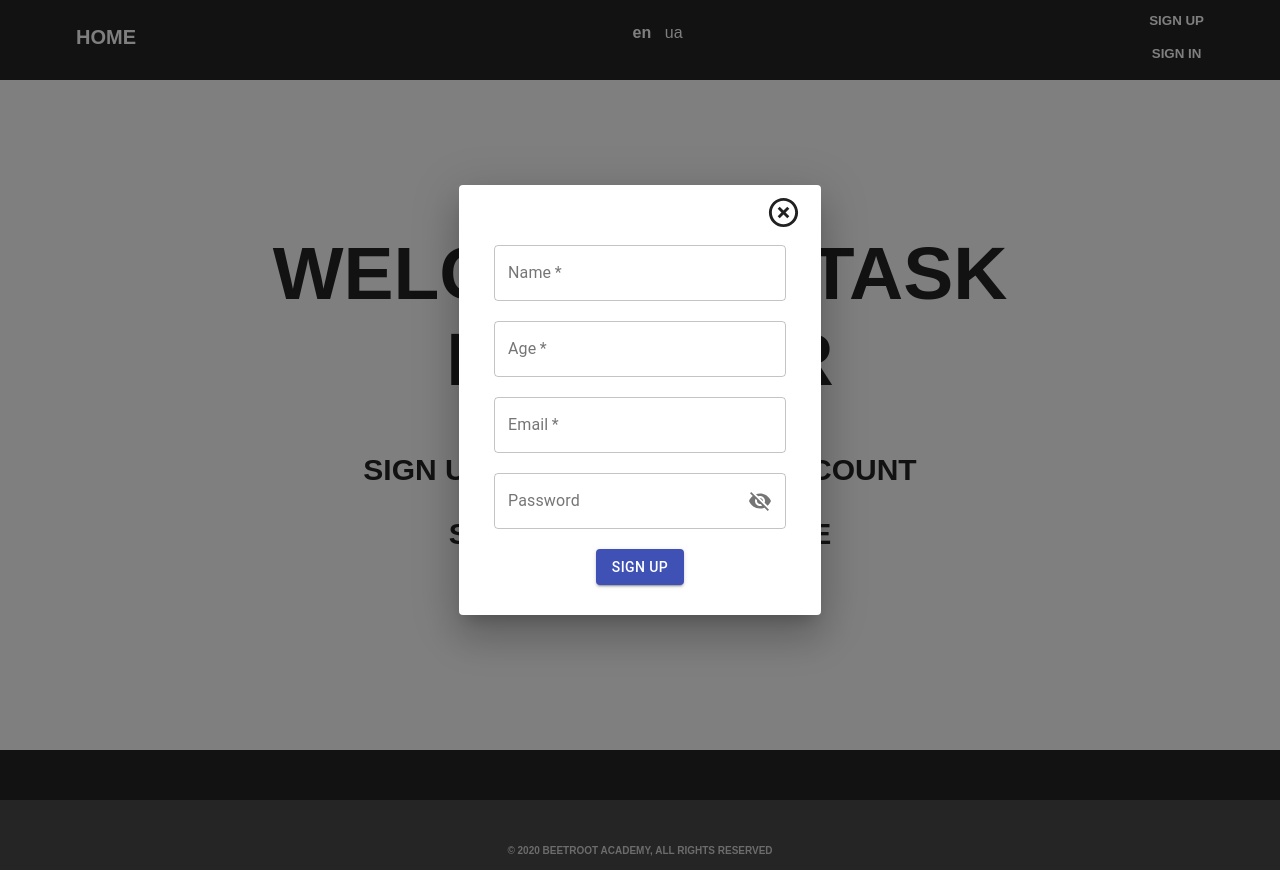
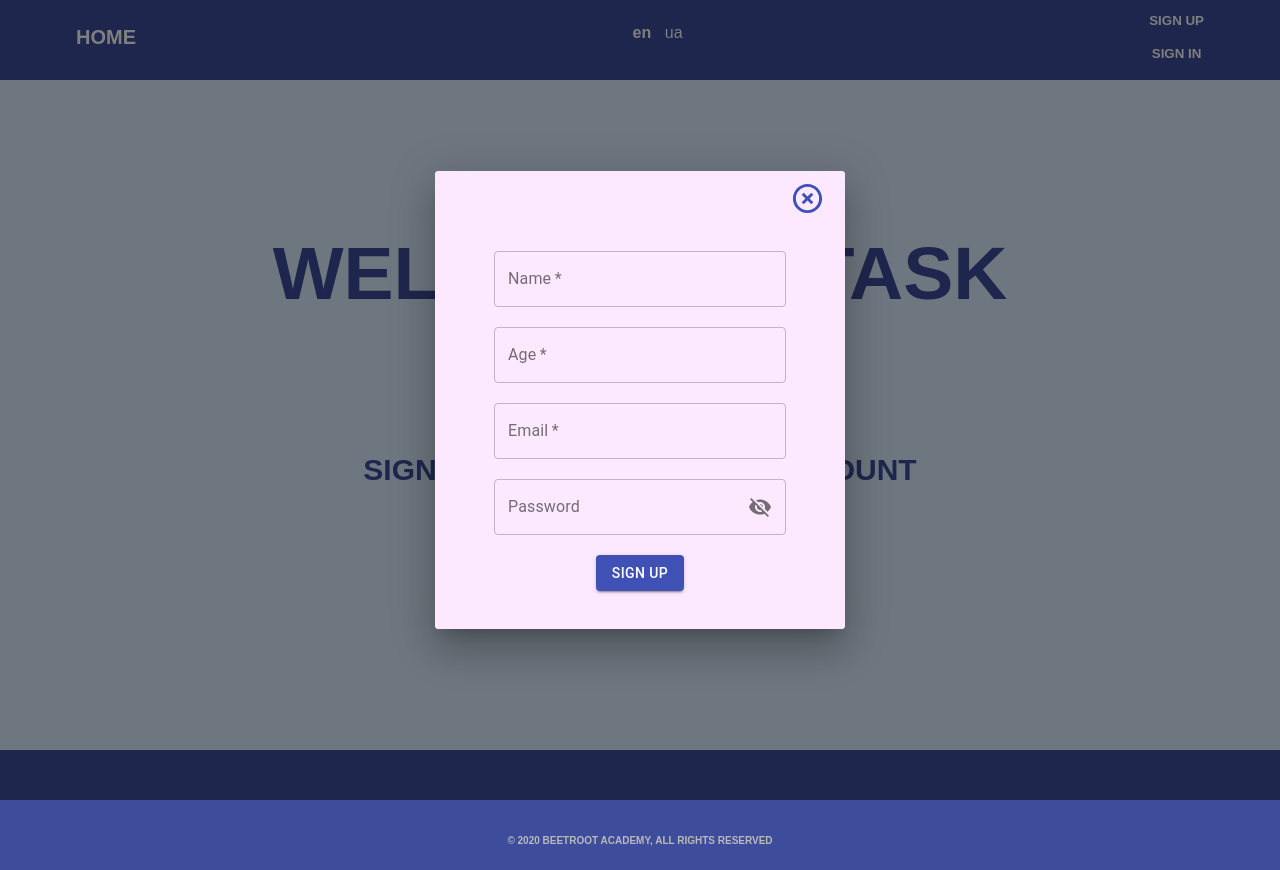
Before and after one commit to ruslanbondar/task-manager_front, a React (Create React App) app: page / in a window 1280 px wide. Both pictures are taken after a click on the button "SIGN UP". Built offline with nearby package versions, Linux system fonts and the light colour scheme; no server answers.

Commit message:
general style fix

```diff
--- a/src/components/AccountDialog/AccountDialog.js
+++ b/src/components/AccountDialog/AccountDialog.js
@@ -19,7 +19,6 @@ const Transition = React.forwardRef((props, ref) => {
 
 const AccountDialog = ({ open, handleClose, deleteUser, t }) => {
   return (
-    <div>
     <Dialog
       open={open}
       TransitionComponent={Transition}
@@ -28,6 +27,7 @@ const AccountDialog = ({ open, handleClose, deleteUser, t }) => {
       aria-labelledby="alert-dialog-title"
       aria-describedby="alert-dialog-description"
     >
+      <DialogContent style={{ backgroundColor: "rgb(253, 233, 255)" }}>
         <DialogTitle id="alert-dialog-title">
           {t("confirmModal.question")}
         </DialogTitle>
@@ -51,8 +51,8 @@ const AccountDialog = ({ open, handleClose, deleteUser, t }) => {
             {t("confirmModal.yesButton")}
           </Button>
         </DialogActions>
+      </DialogContent>
     </Dialog>
-    </div>
   );
 };
 
--- a/src/components/ConfirmDialog/ConfirmDialog.js
+++ b/src/components/ConfirmDialog/ConfirmDialog.js
@@ -29,7 +29,6 @@ const ConfirmDialog = ({
   t
 }) => {
   return (
-    <div>
     <Dialog
       open={open}
       TransitionComponent={Transition}
@@ -38,6 +37,7 @@ const ConfirmDialog = ({
       aria-labelledby="alert-dialog-title"
       aria-describedby="alert-dialog-description"
     >
+      <DialogContent style={{ backgroundColor: "rgb(253, 233, 255)" }}>
         <DialogTitle id="alert-dialog-title">
           {t("confirmModal.question")}
         </DialogTitle>
@@ -60,8 +60,8 @@ const ConfirmDialog = ({
             {t("confirmModal.yesButton")}
           </Button>
         </DialogActions>
+      </DialogContent>
     </Dialog>
-    </div>
   );
 };
 
--- a/src/components/Footer/Footer.module.css
+++ b/src/components/Footer/Footer.module.css
@@ -1,18 +1,18 @@
 .footer {
   width: 100%;
   min-height: 120px;
-  background: #252525;
+  background: #3e4c9c;
 }
 
 .rightsContainer {
   display: flex;
   justify-content: center;
-  padding-top: 95px;
+  padding-top: 85px;
 }
 
 .rights {
   font-family: Arial, Helvetica, sans-serif;
   font-weight: 600;
   font-size: 10px;
-  color: #6c6c6c;
+  color: #b9b9b9;
 }
--- a/src/components/Header/Header.module.css
+++ b/src/components/Header/Header.module.css
@@ -1,7 +1,7 @@
 .header {
   width: 100%;
   height: 80px;
-  background: #252525;
+  background: #3e4c9c;
   position: relative;
 }
 
--- a/src/components/Home/Home.module.css
+++ b/src/components/Home/Home.module.css
@@ -1,7 +1,7 @@
 .home {
   min-height: 620px;
   font-family: Arial, Helvetica, sans-serif;
-  color: #252525;
+  color: #3e4c9c;
 }
 
 .title {
--- a/src/components/Home/TasksContainer.js
+++ b/src/components/Home/TasksContainer.js
@@ -66,6 +66,7 @@ const TasksContainer = ({
             {t("taskContainer.sort")}
           </InputLabel>
           <Select
+            style={{ color: "#3e4c9c" }}
             labelId="demo-simple-select-label"
             id="demo-simple-select"
             value={onCompleted}
@@ -82,6 +83,7 @@ const TasksContainer = ({
             {t("taskContainer.sort")}
           </InputLabel>
           <Select
+            style={{ color: "#3e4c9c" }}
             labelId="demo-simple-select-label"
             id="demo-simple-select"
             value={date}
--- a/src/components/SignInModal/SignInModal.js
+++ b/src/components/SignInModal/SignInModal.js
@@ -15,6 +15,7 @@ import OutlinedInput from "@material-ui/core/OutlinedInput";
 import InputLabel from "@material-ui/core/InputLabel";
 import FormControl from "@material-ui/core/FormControl";
 import Dialog from "@material-ui/core/Dialog";
+import DialogContent from "@material-ui/core/DialogContent";
 import Slide from "@material-ui/core/Slide";
 
 import { withTranslation } from "react-i18next";
@@ -61,7 +62,9 @@ const SignInModal = ({ loginUser, t, open, handleClose }) => {
       aria-labelledby="alert-dialog-title"
       aria-describedby="alert-dialog-description"
     >
+      <DialogContent style={{ backgroundColor: "rgb(253, 233, 255)" }}>
         <HighlightOffIcon
+          color="primary"
           fontSize="large"
           className={styles.closeButton}
           onClick={handleClose}
@@ -113,6 +116,7 @@ const SignInModal = ({ loginUser, t, open, handleClose }) => {
             </Button>
           </form>
         </div>
+      </DialogContent>
     </Dialog>
   );
 };
--- a/src/components/SignUpModal/SignUpModal.js
+++ b/src/components/SignUpModal/SignUpModal.js
@@ -16,6 +16,7 @@ import OutlinedInput from "@material-ui/core/OutlinedInput";
 import InputLabel from "@material-ui/core/InputLabel";
 import FormControl from "@material-ui/core/FormControl";
 import Dialog from "@material-ui/core/Dialog";
+import DialogContent from "@material-ui/core/DialogContent";
 import Slide from "@material-ui/core/Slide";
 
 import { withTranslation } from "react-i18next";
@@ -75,7 +76,9 @@ const SignUpModal = ({
       aria-labelledby="alert-dialog-title"
       aria-describedby="alert-dialog-description"
     >
+      <DialogContent style={{ backgroundColor: "rgb(253, 233, 255)" }}>
         <HighlightOffIcon
+          color="primary"
           fontSize="large"
           className={styles.closeButton}
           onClick={handleClose}
@@ -145,6 +148,7 @@ const SignUpModal = ({
             </Button>
           </form>
         </div>
+      </DialogContent>
     </Dialog>
   );
 };
--- a/src/index.css
+++ b/src/index.css
@@ -1,6 +1,7 @@
 body {
   margin: 0;
   padding: 0;
+  background: rgb(221, 237, 255);
 }
 
 .container {
```
Lines whose indentation alone changed are shown as unchanged.
